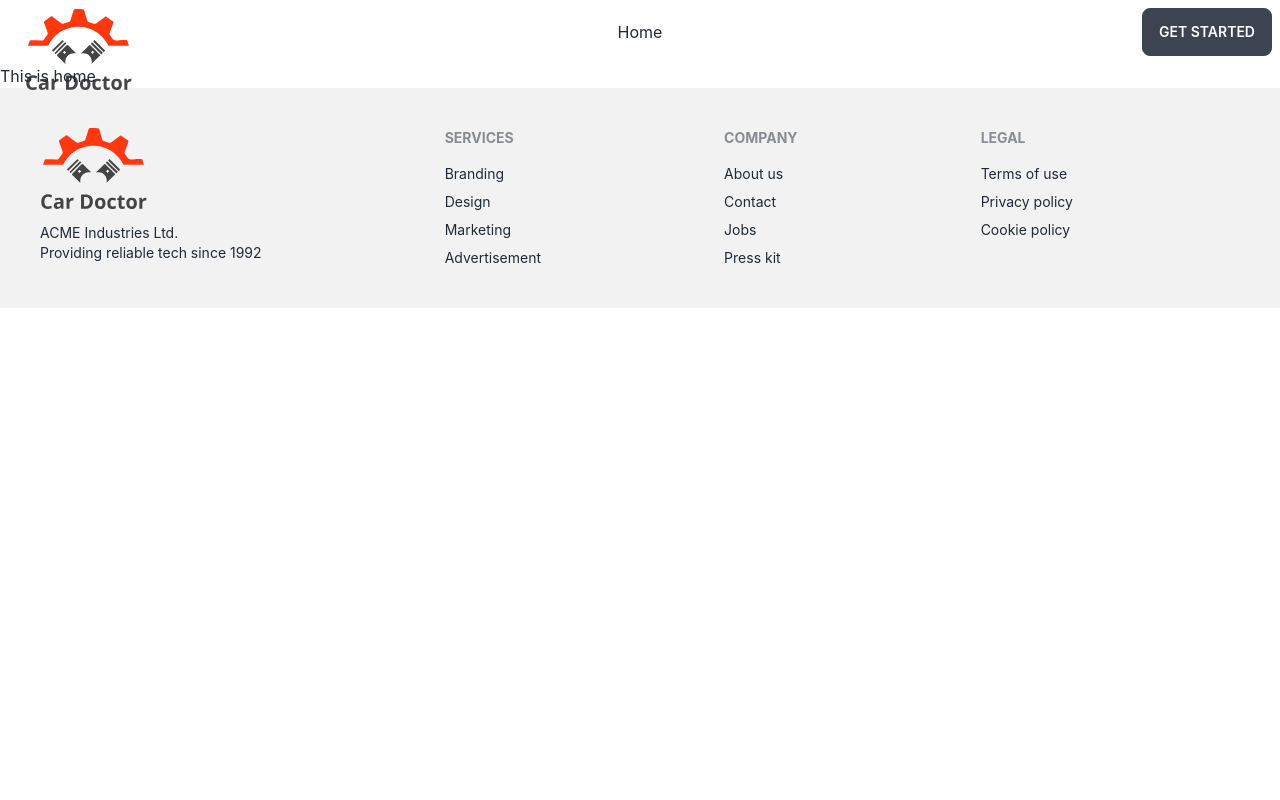
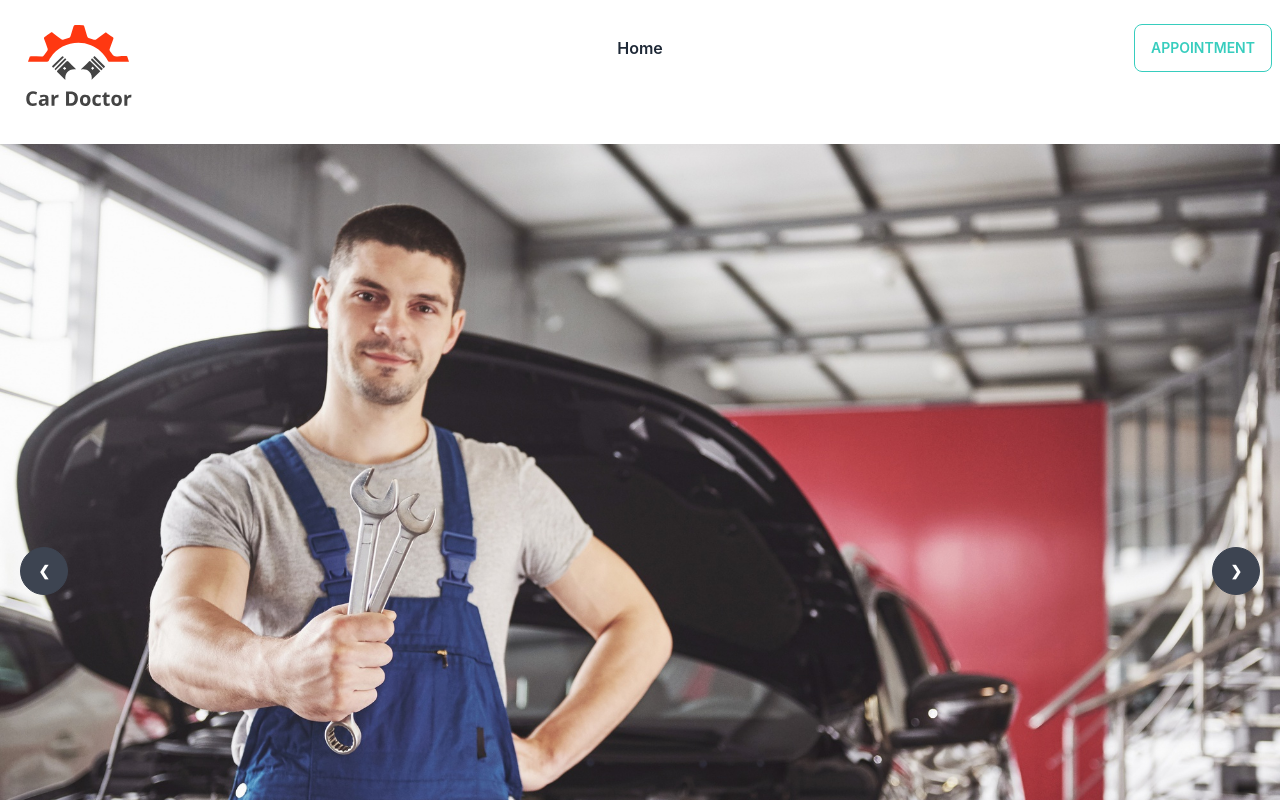
Before and after one commit to HasanMdKamrul/genius-car-client, a React (Create React App) app: page / in a window 1280 px wide. Shown: the top 800 px of the page. Built offline with nearby package versions, Linux system fonts and the light colour scheme.

Commit message:
design fixes and banner added at the home component

```diff
--- a/src/App.js
+++ b/src/App.js
@@ -3,7 +3,11 @@
 import router from "./Routes/Router/Router";
 
 function App() {
-  return <RouterProvider router={router}></RouterProvider>;
+  return (
+    <div data-theme="light" className="max-w-screen-xl mx-auto">
+      <RouterProvider router={router}></RouterProvider>
+    </div>
+  );
 }
 
 export default App;
--- /dev/null
+++ b/src/Pages/Home/Banner/Banner.jsx
@@ -0,0 +1,60 @@
+import React from "react";
+import img1 from "../../../assets/images/banner/1.jpg";
+import img2 from "../../../assets/images/banner/2.jpg";
+import img3 from "../../../assets/images/banner/3.jpg";
+import img4 from "../../../assets/images/banner/4.jpg";
+// import img5 from '../../../assets/images/banner/5.jpg'
+// import img6 from '../../../assets/images/banner/6.jpg'
+
+const Banner = () => {
+  return (
+    <div className="carousel w-full">
+      <div id="slide1" className="carousel-item relative w-full">
+        <img alt="" src={img1} className="w-full" />
+        <div className="absolute flex justify-between transform -translate-y-1/2 left-5 right-5 top-1/2">
+          <a href="#slide4" className="btn btn-circle">
+            ❮
+          </a>
+          <a href="#slide2" className="btn btn-circle">
+            ❯
+          </a>
+        </div>
+      </div>
+      <div id="slide2" className="carousel-item relative w-full">
+        <img alt="" src={img2} className="w-full" />
+        <div className="absolute flex justify-between transform -translate-y-1/2 left-5 right-5 top-1/2">
+          <a href="#slide1" className="btn btn-circle">
+            ❮
+          </a>
+          <a href="#slide3" className="btn btn-circle">
+            ❯
+          </a>
+        </div>
+      </div>
+      <div id="slide3" className="carousel-item relative w-full">
+        <img alt="" src={img3} className="w-full" />
+        <div className="absolute flex justify-between transform -translate-y-1/2 left-5 right-5 top-1/2">
+          <a href="#slide2" className="btn btn-circle">
+            ❮
+          </a>
+          <a href="#slide4" className="btn btn-circle">
+            ❯
+          </a>
+        </div>
+      </div>
+      <div id="slide4" className="carousel-item relative w-full">
+        <img alt="" src={img4} className="w-full" />
+        <div className="absolute flex justify-between transform -translate-y-1/2 left-5 right-5 top-1/2">
+          <a href="#slide3" className="btn btn-circle">
+            ❮
+          </a>
+          <a href="#slide1" className="btn btn-circle">
+            ❯
+          </a>
+        </div>
+      </div>
+    </div>
+  );
+};
+
+export default Banner;
--- a/src/Pages/Home/Home/Home.jsx
+++ b/src/Pages/Home/Home/Home.jsx
@@ -1,9 +1,10 @@
 import React from "react";
+import Banner from "../Banner/Banner";
 
 const Home = () => {
   return (
     <div>
-      <h1>This is home</h1>
+      <Banner />
     </div>
   );
 };
--- a/src/Pages/Shared/Footer/Footer.jsx
+++ b/src/Pages/Shared/Footer/Footer.jsx
@@ -3,7 +3,7 @@
 
 const Footer = () => {
   return (
-    <footer className="footer p-10 bg-base-200 text-base-content">
+    <footer className="footer p-40 bg-black text-white ">
       <div>
         <img src={logo} alt="" />
         <p>
--- a/src/Pages/Shared/Header/Header.jsx
+++ b/src/Pages/Shared/Header/Header.jsx
@@ -5,12 +5,14 @@
 const Header = () => {
   const menuItems = (
     <>
-      <Link to="/">Home</Link>
+      <Link className="font-semibold" to="/">
+        Home
+      </Link>
     </>
   );
 
   return (
-    <div className="navbar bg-base-100">
+    <div className="navbar bg-base-100 h-24 mb-12">
       <div className="navbar-start">
         <div className="dropdown">
           <label tabIndex={0} className="btn btn-ghost lg:hidden">
@@ -44,7 +46,7 @@
         <ul className="menu menu-horizontal p-0">{menuItems}</ul>
       </div>
       <div className="navbar-end">
-        <a className="btn">Get started</a>
+        <button className="btn btn-outline btn-accent">Appointment</button>
       </div>
     </div>
   );
```
